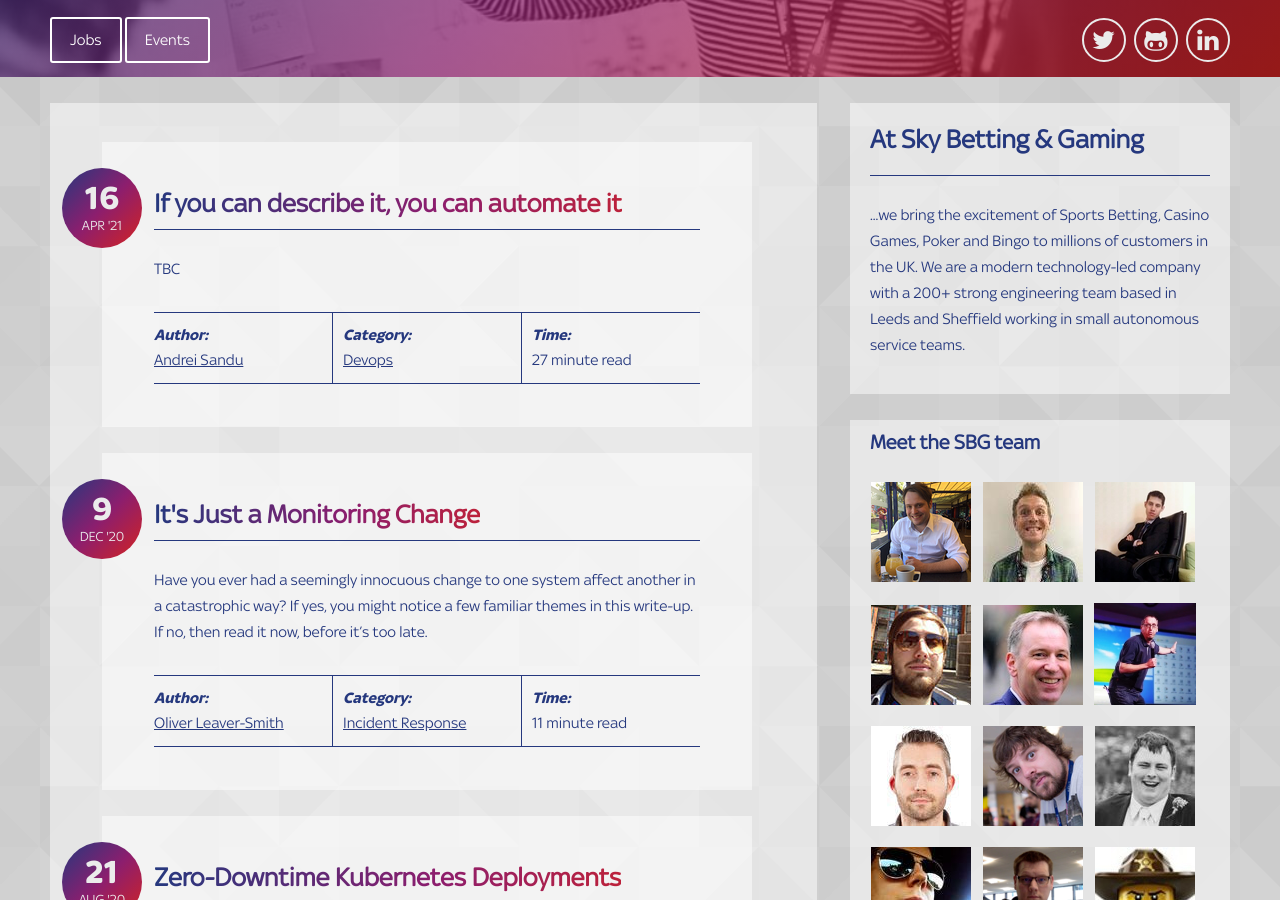
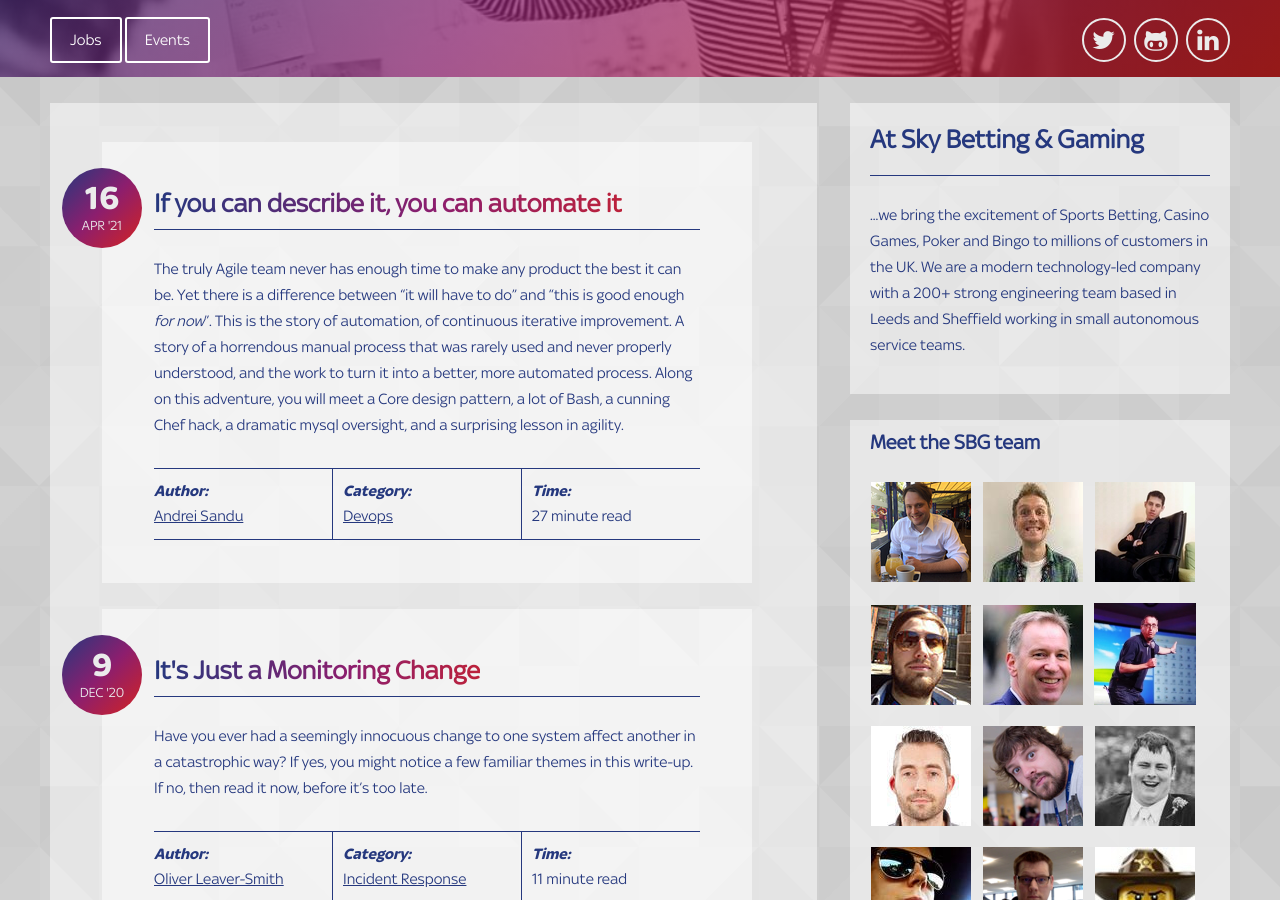
Before and after one commit to skybet/skybet.github.io, a Jekyll site: the page built from index.html, in a window 1280 px wide and 900 px high, scrolled down 353 px. Built offline with Jekyll 4.4.1, drawn with Linux system fonts in a browser that asks for light colours; nearby versions of some CDN libraries; some web fonts are replaced; the list of posts is cut into pages by our own code; comment, search, counter and statistics services are not loaded.

Commit message:
Added summary and tags

```diff
--- a/_posts/2021-04-16-if-you-can-describe-it.md
+++ b/_posts/2021-04-16-if-you-can-describe-it.md
@@ -2,9 +2,9 @@
 layout:     post
 title:      If you can describe it, you can automate it
 date:       2021-04-16
-summary:    TBC
+summary:    The truly Agile team never has enough time to make any product the best it can be. Yet there is a difference between "it will have to do" and "this is good enough _for now_". This is the story of automation, of continuous iterative improvement. A story of a horrendous manual process that was rarely used and never properly understood, and the work to turn it into a better, more automated process. Along on this adventure, you will meet a Core design pattern, a lot of Bash, a cunning Chef hack, a dramatic mysql oversight, and a surprising lesson in agility.
 category:   Devops
-tags:       Percona,pxc,mysql,backup,automation
+tags:       bash,chef,hashicorp,percona,mysql,backup,automation
 author:     andrei_sandu
 ---
 ## The design pattern
```
